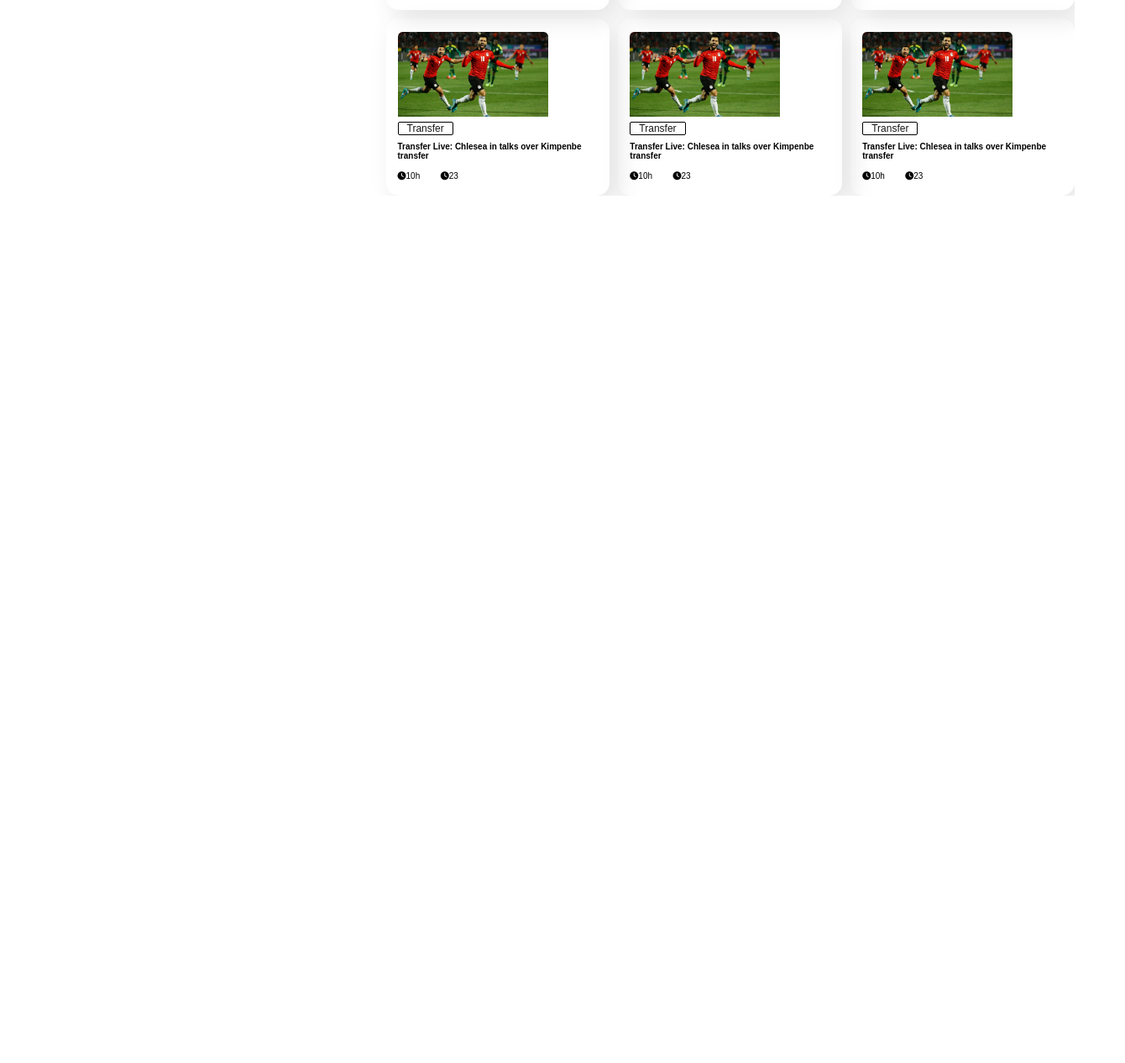
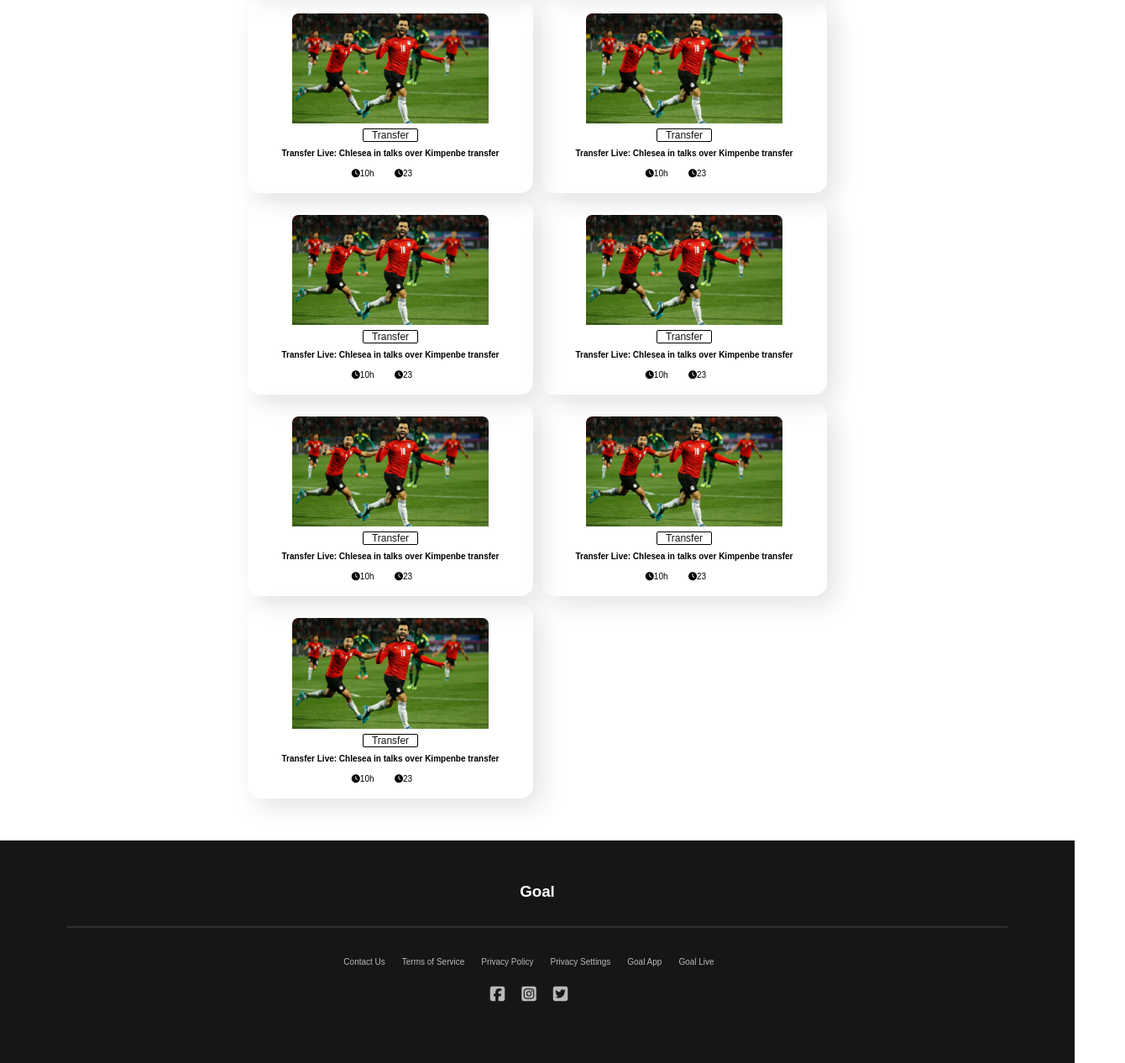
Before and after one commit to FahmidaTasmia/world-cup-repository, a plain HTML site: page index.html in a window 1280 px wide. Shown: the part 1112-2378 px from the top of the page at 84% size, 1340 px wide, since content can reach past the window. Before the commit the page ends 1345 px from the top, so only its background shows below. Drawn offline with Linux system fonts and the light colour scheme.

Commit message:
footer added

```diff
--- a/css/media.css
+++ b/css/media.css
@@ -1,3 +1,4 @@
+/* Mobile view */
 @media only screen
 and (min-device-width: 320px)
 and (max-device-width: 667px){
@@ -46,5 +47,35 @@ and (max-device-width: 667px){
   grid-template-columns: repeat(1, 1fr);
   gap: 10px;
 }
+.footer-menu ul{
+  flex-direction: column;
+}
 
 }
+
+/* tablet view */
+@media only screen
+  and (min-device-width: 768px)
+  and (max-device-width: 1024px){
+    .container{
+      display: flex;
+      flex-direction: column;
+      justify-content: center;
+      align-items: center;
+      text-align: center;
+     }
+     .box{
+      background-color: #ffffff;
+      width: 100%;
+      height: 100%;
+      text-align: center;
+      padding: 50px;
+
+
+     }
+     .blogs{
+      display: grid;
+      grid-template-columns: repeat(2, 1fr);
+      gap: 10px;
+    }
+  }
--- a/css/style.css
+++ b/css/style.css
@@ -114,3 +114,49 @@ body{
    font-size: 10px;
    margin-right: 20px;
 }
+
+/* footer styles start */
+footer{
+   background-color: #161616;
+   margin-top: 50px;
+   color: #ffffff;
+   padding: 50px;
+   text-align: center;
+
+}
+
+hr{
+   border: 1px solid rgba(255, 255, 255, 0.1);
+   margin: 30px;
+}
+.footer-menu ul{
+   display: flex;
+   list-style: none;
+   justify-content: center;
+
+}
+.footer-menu ul li a{
+   font-size: 10px;
+   text-decoration: none;
+   color: #ffffff;
+   margin-right: 20px;
+   color: #B9B9B9;
+
+
+}
+.social-media{
+   margin: 20px;
+}
+.social-media ul{
+   display: flex;
+   list-style: none;
+   justify-content: center;
+}
+.social-media ul a{
+   font-size: 20px;
+   text-decoration: none;
+   color: #B9B9B9;
+   margin-right: 20px;
+
+
+}
--- a/index.html
+++ b/index.html
@@ -176,7 +176,32 @@
 
  <!-- container part end-->
 
+ <!-- footer part start -->
+ <footer>
+    <div class="goal">
+        <h3>Goal</h3>
+        <hr>
+    </div>
+    <div class="footer-menu">
+        <ul>
+            <li><a href="">Contact Us</a></li>
+            <li><a href="">Terms of Service</a></li>
+            <li><a href="">Privacy Policy</a></li>
+            <li><a href="">Privacy Settings</a></li>
+            <li><a href="">Goal App</a></li>
+            <li><a href="">Goal Live</a></li>
+        </ul>
+    </div>
+    <div class="social-media">
+        <ul>
+            <li><a href=""><i class="fa-brands fa-facebook-square"></i></a></li>
+            <li><a href=""><i class="fa-brands fa-instagram-square"></i></a></li>
+            <li><a href=""><i class="fa-brands fa-twitter-square"></i></a></li>
+        </ul>
+    </div>
 
+ </footer>
+ <!-- footer part end -->
 
 </body>
 </html>
```
Also changed, not shown: another-site.html (added, +88 -0 lines).
